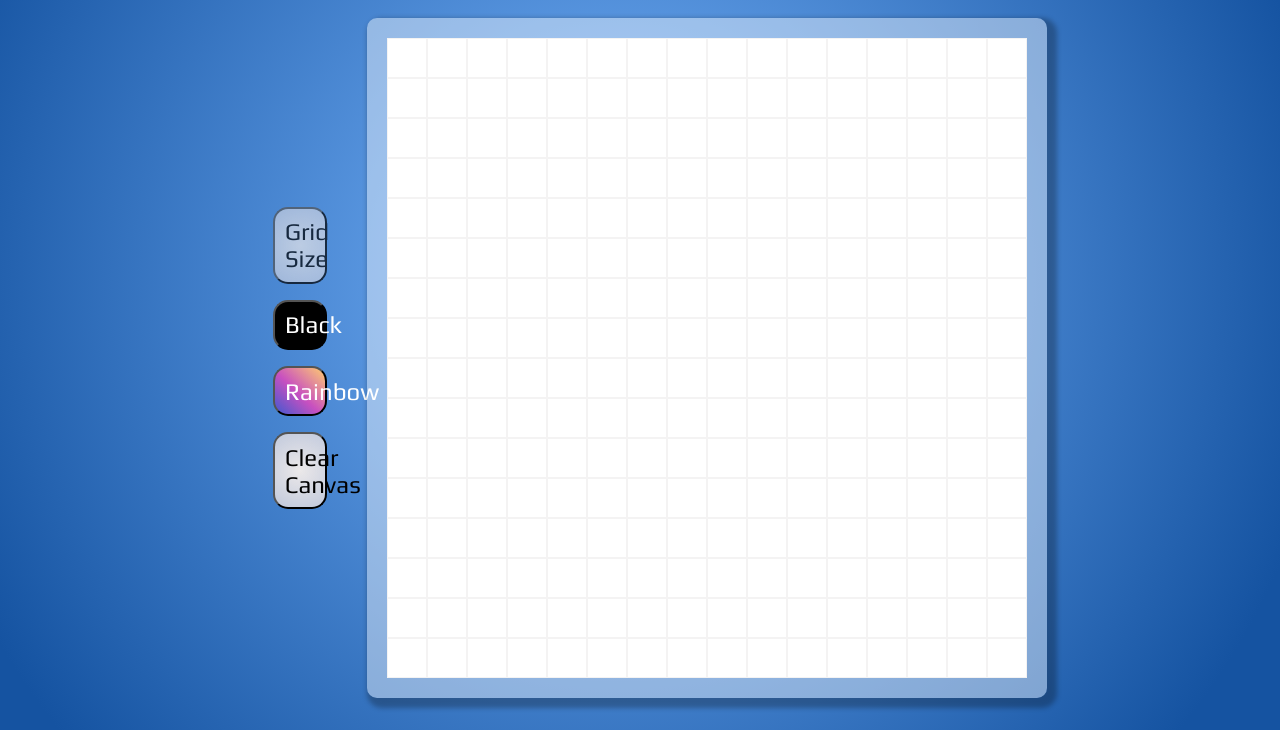
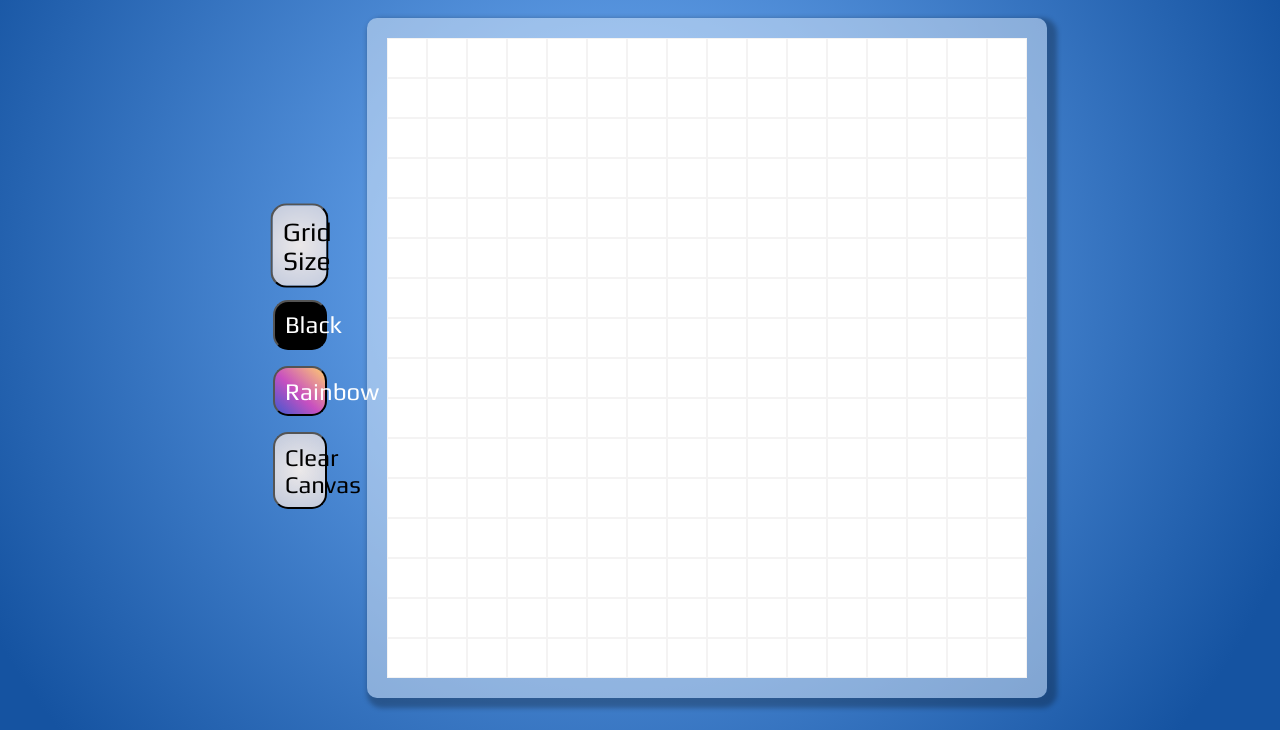
Before and after one commit to osivff/etch-a-sketch, a plain HTML site: page index.html in a window 1280 px wide. In both pictures the pointer is over the button "Grid Size". Shown: the part 134-864 px from the top of the page. Drawn offline with Linux system fonts and the light colour scheme.

Commit message:
Edit effect on buttons

```diff
--- a/style.css
+++ b/style.css
@@ -97,6 +97,6 @@ main {
 }
 
 button:hover {
-    opacity: 0.7;
+    transform: scale(1.1);
     cursor: pointer;
 }
```
